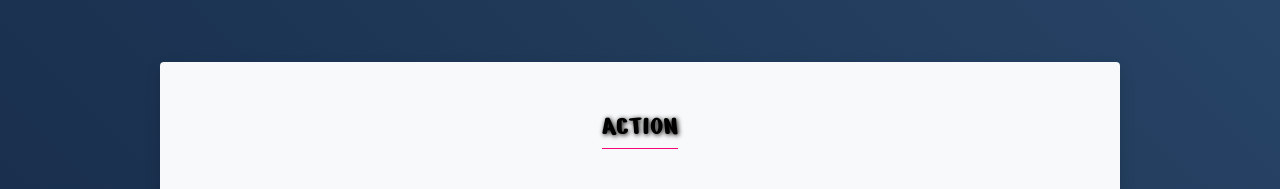
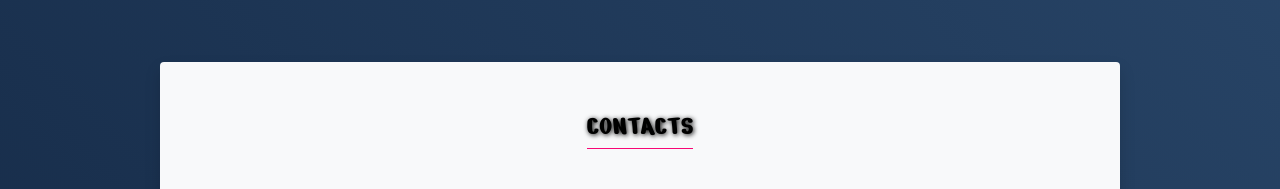
Before and after one commit to Yousef-Elkhawanki/Games, a plain HTML site: page index.html in a window 1280 px wide. Shown: the part 4749-4938 px from the top of the page. Drawn offline with Linux system fonts and the light colour scheme.

Commit message:
edit Contacts

```diff
--- a/index.html
+++ b/index.html
@@ -218,7 +218,7 @@
         <div class="contacts-form w-75 mx-auto ">
             <div class="form bg-light p-5 shadow rounded">
                 <div class="contacts-caption text-center pb-5">
-                    <h3>Action</h3>
+                    <h3>Contacts</h3>
                 </div>
                 <input type="text" name="" id="" placeholder="Enter Game Name" class="mb-3 form-control">
                 <select class="mb-3  form-control">
```
